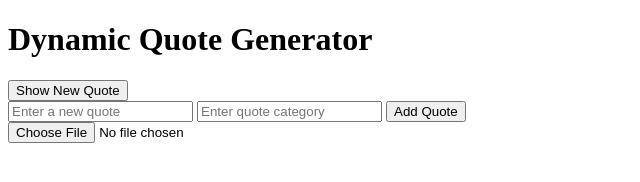
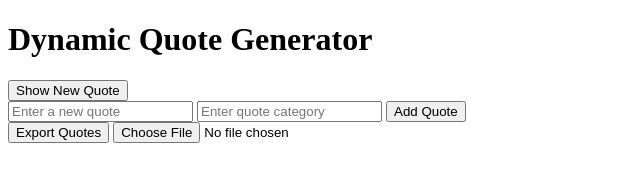
Before and after one commit to Toafeek-Abbey/alx_fe_javascript, a plain HTML site: page dom-manipulation/index.html in a window 1280 px wide. Shown: the whole page, without its empty margins (0-640 px from the left). Drawn offline with Linux system fonts and the light colour scheme.

Commit message:
Update index.html

```diff
--- a/dom-manipulation/index.html
+++ b/dom-manipulation/index.html
@@ -14,6 +14,7 @@
        <input id="newQuoteCategory" type="text" placeholder="Enter quote category" />
        <button onclick="addQuote()">Add Quote</button>
     </div>
+    <button id="" accept=".json" onchange="exportQuotesToJSON(event)">Export Quotes</button>
     <input type="file" id="importFile" accept=".json" onchange="importFromJsonFile(event)" />
     <script src="script.js"></script>
   </body>
```
